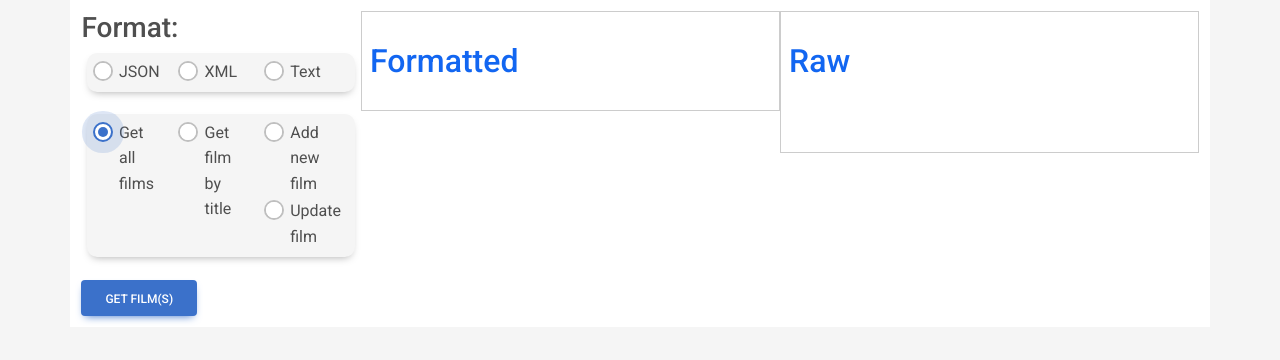
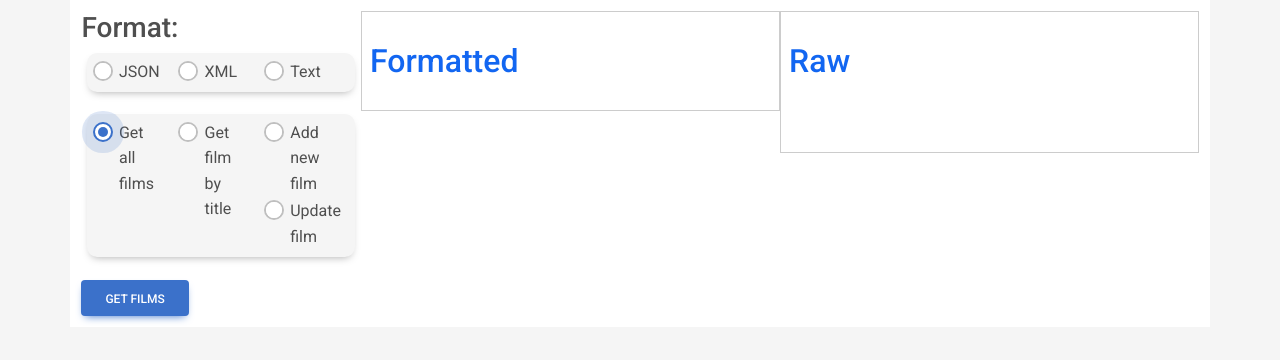
Before and after one commit to JonathanMSifleet/Servlet-Coursework, a React (Create React App) app in the folder client/: page / in a window 1280 px wide. Both pictures are taken after a click on the radio button 102 px from the left and 131 px from the top of the page. Shown: the top 360 px of the page. Built offline with nearby package versions, Linux system fonts and the light colour scheme.

Commit message:
Add spinner

```diff
--- a/client/src/pages/Home/LeftContent/LeftContent.jsx
+++ b/client/src/pages/Home/LeftContent/LeftContent.jsx
@@ -5,7 +5,7 @@ import * as actionTypes from '../../../store/actionTypes';
 import createHTTPRequest from '../../../utils/createHTTPRequest';
 import * as endpoints from '../../../endpoints';
 import Radio from './../../../components/Radio/Radio';
-import { MDBBtn, MDBBtnGroup, MDBCol } from 'mdb-react-ui-kit';
+import { MDBBtn, MDBBtnGroup, MDBCol, MDBSpinner } from 'mdb-react-ui-kit';
 import Input from './../../../components/Input/Input';
 
 const LeftContent = () => {
@@ -16,6 +16,7 @@ const LeftContent = () => {
   const [format, setFormat] = useState('json');
   const [endpoint, setEndpoint] = useState('');
   const [formData, setFormData] = useState({});
+  const [showSpinner, setShowSpinner] = useState(false);
 
   const inputChangedHandler = (event, inputName) => {
     setFormData({
@@ -34,6 +35,8 @@ const LeftContent = () => {
 
   useEffect(() => {
     async function getFilms() {
+      setShowSpinner(true);
+
       const url = generateEndpoint();
 
       switch (format) {
@@ -58,6 +61,7 @@ const LeftContent = () => {
             payload: await createHTTPRequest(url, 'GET')
           });
       }
+      setShowSpinner(false);
     }
 
     if (shouldGetFilm) getFilms();
@@ -80,6 +84,74 @@ const LeftContent = () => {
       localEndpoint = localEndpoint.concat(`&title=${formData.filmTitle}`);
 
     return localEndpoint;
+  };
+
+  const renderSwitch = () => {
+    switch (endpoint) {
+      case endpoints.getAllFilmsEndpoint:
+        return (
+          <MDBBtn onClick={() => setShouldGetFilm(true)}>Get films</MDBBtn>
+        );
+      case endpoints.getFilmByTitleEndpoint:
+        return (
+          <>
+            <Input
+              label="Title"
+              onChange={(event) => {
+                inputChangedHandler(event, 'filmTitle');
+              }}
+            />
+            <MDBBtn onClick={() => setShouldGetFilm(true)}>Get film(s)</MDBBtn>
+          </>
+        );
+      case endpoints.insertFilmEndpoint:
+        return (
+          <>
+            <h3>Film attributes:</h3>
+
+            <form
+              onSubmit={(event) => {
+                event.preventDefault();
+              }}
+            >
+              <Input
+                className={classes.Input}
+                label="Title"
+                onChange={(event) => inputChangedHandler(event, 'title')}
+              />
+              <Input
+                className={classes.Input}
+                label="Year"
+                onChange={(event) => inputChangedHandler(event, 'year')}
+              />
+              <Input
+                className={classes.Input}
+                label="Director"
+                onChange={(event) => inputChangedHandler(event, 'director')}
+              />
+              <Input
+                className={classes.Input}
+                label="Stars"
+                onChange={(event) => inputChangedHandler(event, 'stars')}
+              />
+              <Input
+                className={classes.Input}
+                label="Review"
+                onChange={(event) => inputChangedHandler(event, 'review')}
+              />
+
+              <MDBBtn onClick={() => setShouldPostFilm(true)}>
+                Create new film
+              </MDBBtn>
+            </form>
+          </>
+        );
+      case endpoints.updateFilmEndpoint:
+        <p>
+          In order to update a film, you must click a film's title, which can be
+          retrieved via getting all films, or a film by its a title
+        </p>;
+    }
   };
 
   return (
@@ -126,60 +198,14 @@ const LeftContent = () => {
         />
       </MDBBtnGroup>
 
-      {endpoint === endpoints.getFilmByTitleEndpoint ? (
-        <Input
-          label="Title"
-          onChange={(event) => {
-            inputChangedHandler(event, 'filmTitle');
-          }}
-        />
-      ) : null}
+      {renderSwitch()}
 
-      {endpoint === endpoints.getAllFilmsEndpoint ||
-      endpoint === endpoints.getFilmByTitleEndpoint ? (
-        <MDBBtn onClick={() => setShouldGetFilm(true)}>Get film(s)</MDBBtn>
-      ) : null}
-
-      {endpoint === endpoints.insertFilmEndpoint ? (
-        <>
-          <h3>Film attributes:</h3>
-
-          <form
-            onSubmit={(event) => {
-              event.preventDefault();
-            }}
-          >
-            <Input
-              className={classes.Input}
-              label="Title"
-              onChange={(event) => inputChangedHandler(event, 'title')}
-            />
-            <Input
-              className={classes.Input}
-              label="Year"
-              onChange={(event) => inputChangedHandler(event, 'year')}
-            />
-            <Input
-              className={classes.Input}
-              label="Director"
-              onChange={(event) => inputChangedHandler(event, 'director')}
-            />
-            <Input
-              className={classes.Input}
-              label="Stars"
-              onChange={(event) => inputChangedHandler(event, 'stars')}
-            />
-            <Input
-              className={classes.Input}
-              label="Review"
-              onChange={(event) => inputChangedHandler(event, 'review')}
-            />
-
-            <MDBBtn onClick={() => setShouldPostFilm(true)}>
-              Create new film
-            </MDBBtn>
-          </form>
-        </>
+      {showSpinner ? (
+        <div className="d-flex justify-content-center">
+          <MDBSpinner role="status">
+            <span className="visually-hidden">Loading...</span>
+          </MDBSpinner>
+        </div>
       ) : null}
     </MDBCol>
   );
```
